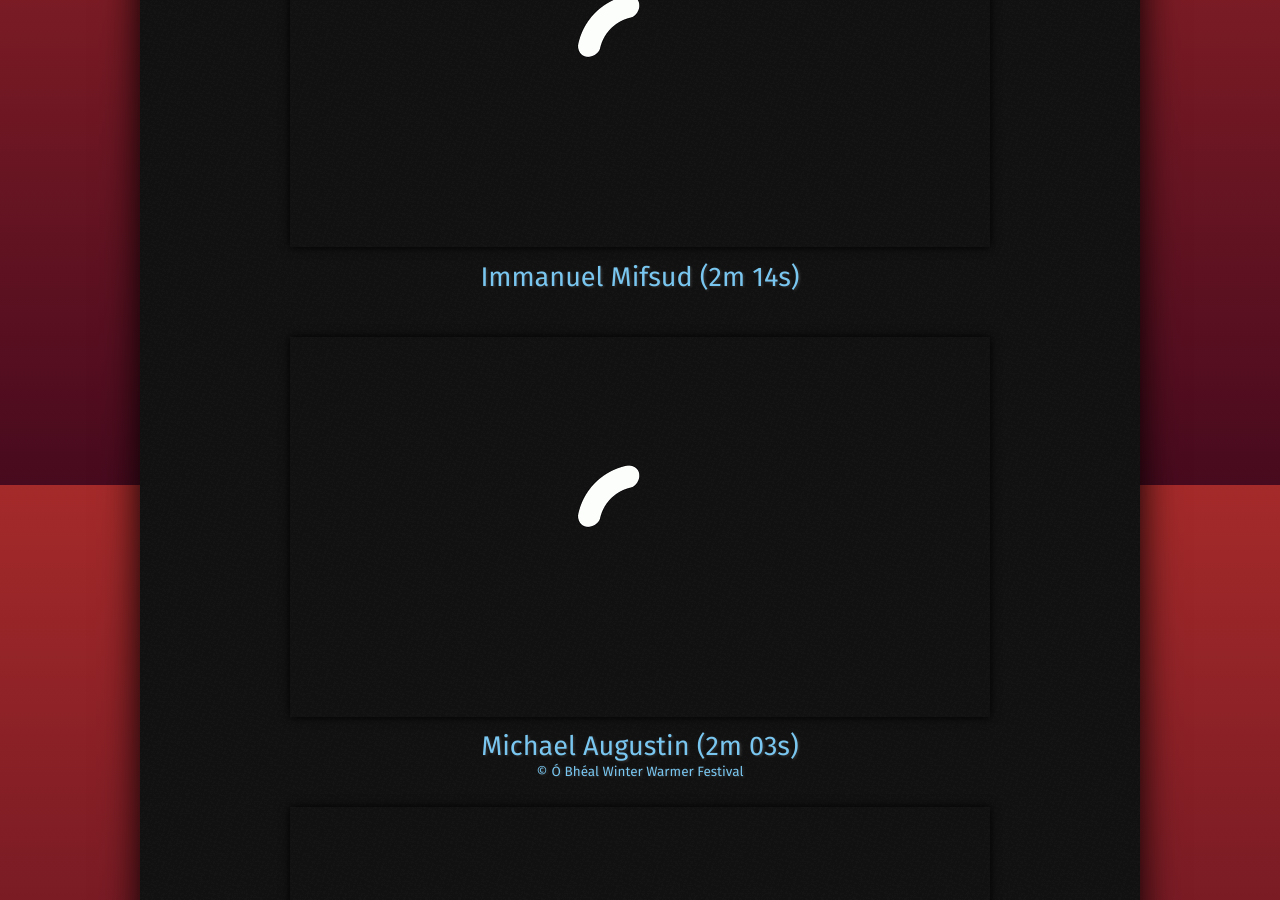
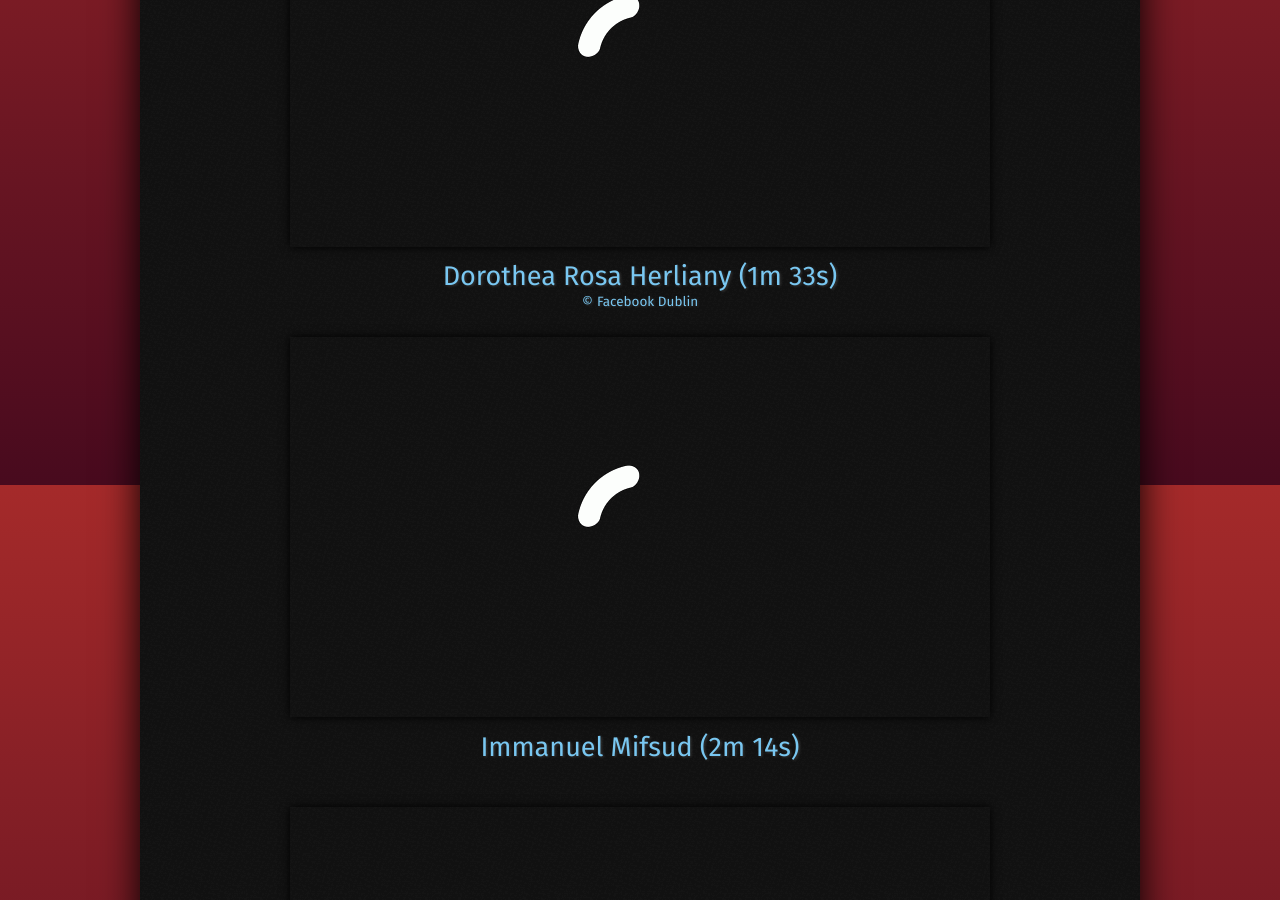
Before and after one commit to Leeds-eBooks/ArcSessions, a Jekyll site: the page built from index.html, in a window 1280 px wide and 900 px high, scrolled down 415 px. Built offline with Jekyll 4.4.1, drawn with Linux system fonts in a browser that asks for light colours.

Commit message:
feat(video): add DRH Facebook Dublin

```diff
--- a/_data/videos.yml
+++ b/_data/videos.yml
@@ -146,3 +146,11 @@
   location: Commonwealth Day Service, Westminster Abbey
   date: 2017-03-13
   duration: 2m 14s
+
+- id: F2pDdqGa8Io
+  firstName: Dorothea Rosa
+  lastName: Herliany
+  location: Poetry Day Ireland 2017
+  date: 2017-04-26
+  duration: 1m 33s
+  creator: Facebook Dublin
--- a/index.html
+++ b/index.html
@@ -17,7 +17,7 @@ layout: default
     {% assign videos = site.data.videos | sort: 'date' %}
     {% for video in videos reversed %}
       <li id="{{ video.lastName }}" class="loading">
-        <div class="mugshot" data-echo-background="{{ site.baseurl }}/images/poets/1400/{{ video.firstName }}-{{ video.lastName | replace:' ','-' }}.jpg"></div>
+        <div class="mugshot" data-echo-background="{{ site.baseurl }}/images/poets/1400/{{ video.firstName | replace:' ','-' }}-{{ video.lastName | replace:' ','-' }}.jpg"></div>
         <div class="video">
           <div class="youtube" id="{{ video.id }}" style="background-image:url({{ site.baseurl }}/images/Arc-play-white.png)"></div>
           <span class="post-meta">
```
Also changed, not shown: images/poets/1400/Dorothea-Rosa-Herliany.jpg (added), images/poets/700/Dorothea-Rosa-Herliany.jpg (added).
